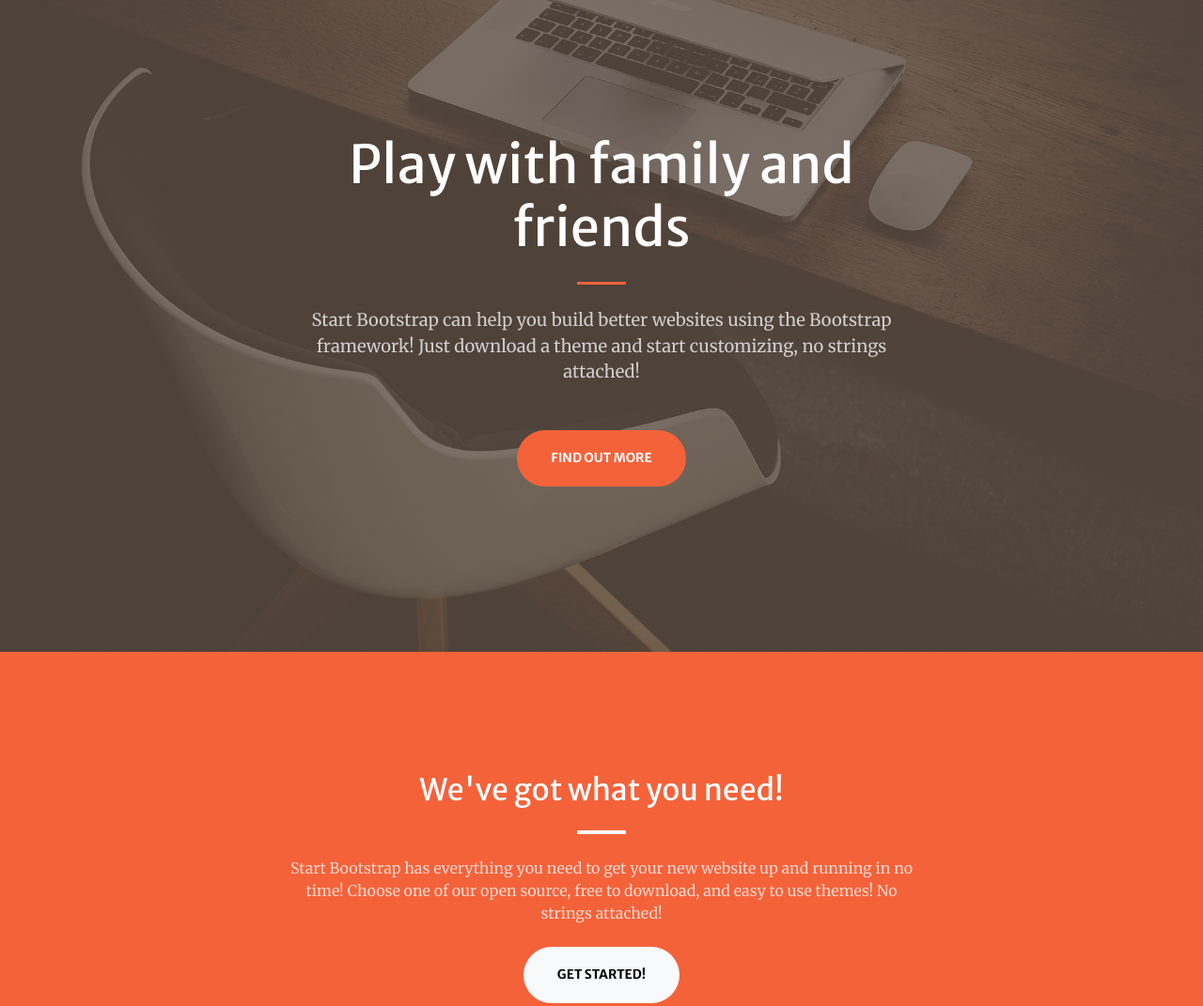
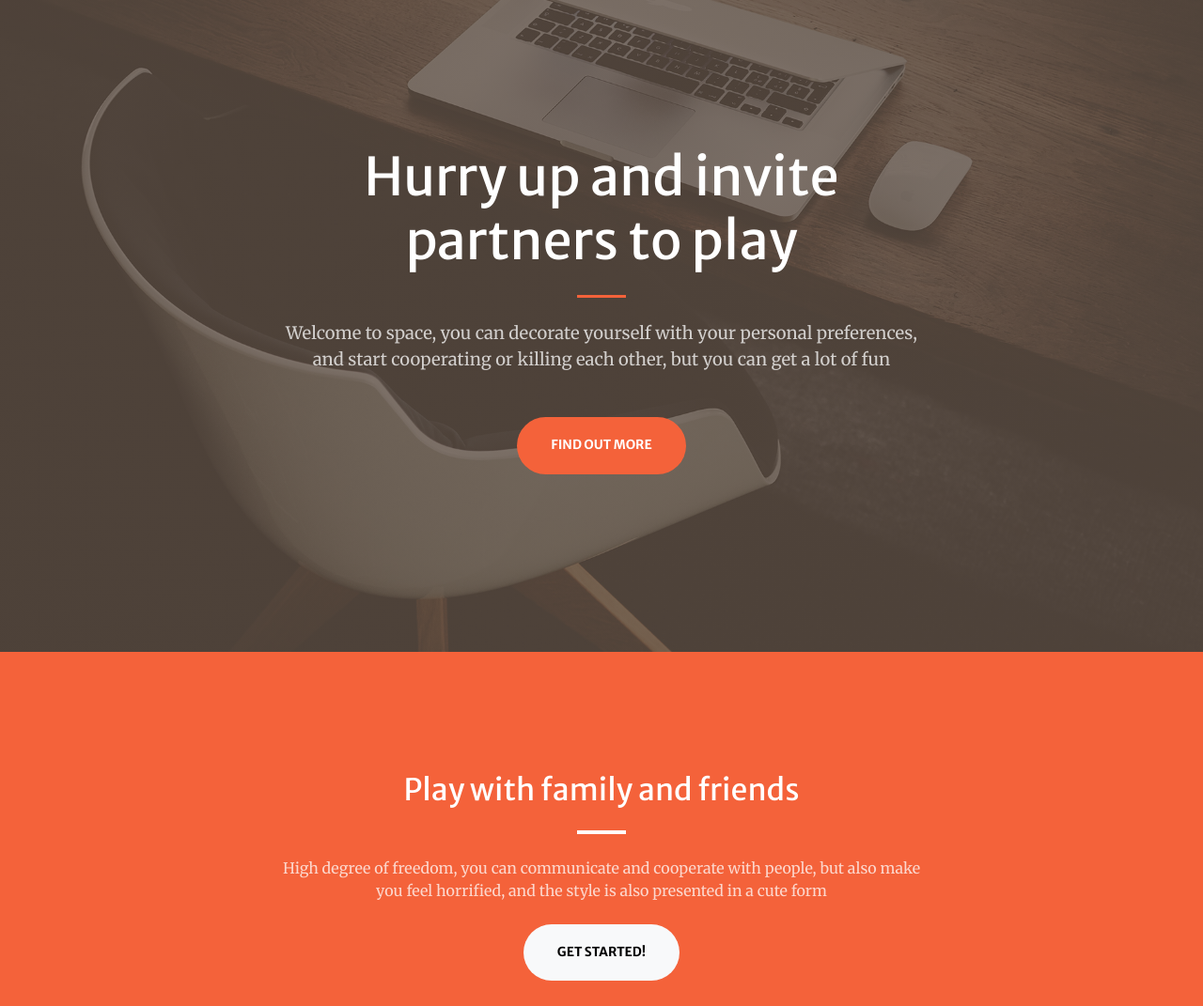
Before and after one commit to yu102930/lamb.github.io2022, a plain HTML site: page startbootstrap-creative-gh-pages/index.html in a window 1280 px wide. Shown: the part 106-1177 px from the top of the page at 94% size. Drawn offline with nearby package versions, Linux system fonts and the light colour scheme; some packages are replaced by stand-ins of ours; a script that the page names is missing.

Commit message:
更改首頁文字

```diff
--- a/startbootstrap-creative-gh-pages/index.html
+++ b/startbootstrap-creative-gh-pages/index.html
@@ -38,11 +38,11 @@
             <div class="container px-4 px-lg-5 h-100">
                 <div class="row gx-4 gx-lg-5 h-100 align-items-center justify-content-center text-center">
                     <div class="col-lg-8 align-self-end">
-                        <h1 class="text-white font-weight-bold">Play with family and friends</h1>
+                        <h1 class="text-white font-weight-bold">Hurry up and invite partners to play</h1>
                         <hr class="divider" />
                     </div>
                     <div class="col-lg-8 align-self-baseline">
-                        <p class="text-white-75 mb-5">Start Bootstrap can help you build better websites using the Bootstrap framework! Just download a theme and start customizing, no strings attached!</p>
+                        <p class="text-white-75 mb-5">Welcome to space, you can decorate yourself with your personal preferences, and start cooperating or killing each other, but you can get a lot of fun</p>
                         <a class="btn btn-primary btn-xl" href="#about">Find Out More</a>
                     </div>
                 </div>
@@ -53,9 +53,9 @@
             <div class="container px-4 px-lg-5">
                 <div class="row gx-4 gx-lg-5 justify-content-center">
                     <div class="col-lg-8 text-center">
-                        <h2 class="text-white mt-0">We've got what you need!</h2>
+                        <h2 class="text-white mt-0">Play with family and friends</h2>
                         <hr class="divider divider-light" />
-                        <p class="text-white-75 mb-4">Start Bootstrap has everything you need to get your new website up and running in no time! Choose one of our open source, free to download, and easy to use themes! No strings attached!</p>
+                        <p class="text-white-75 mb-4">High degree of freedom, you can communicate and cooperate with people, but also make you feel horrified, and the style is also presented in a cute form</p>
                         <a class="btn btn-light btn-xl" href="#services">Get Started!</a>
                     </div>
                 </div>
```
